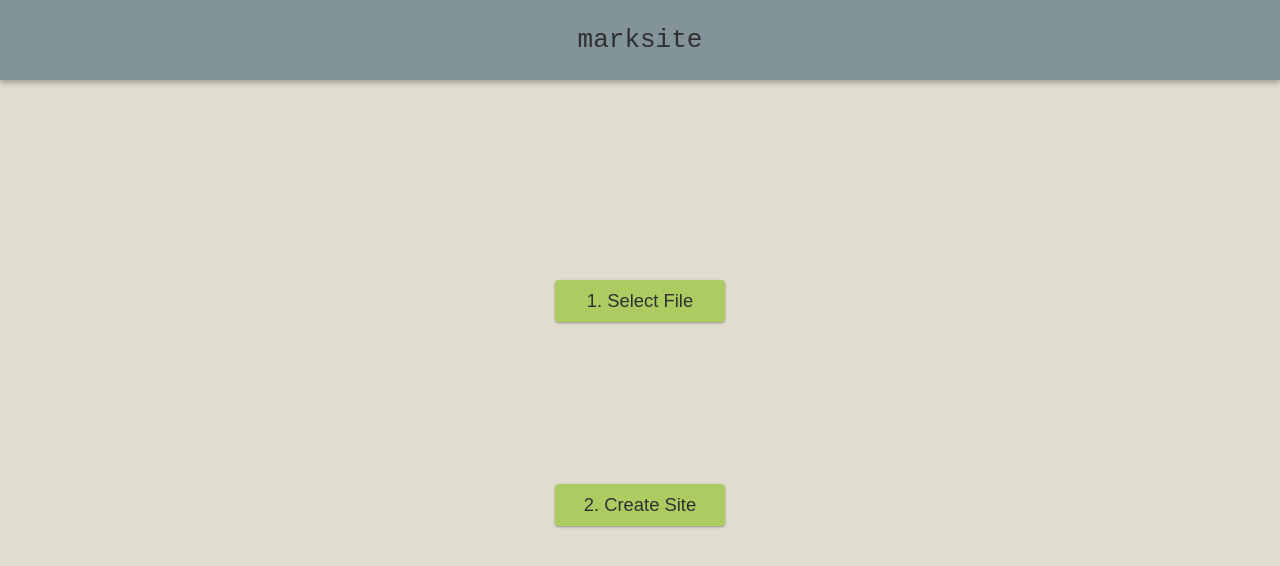
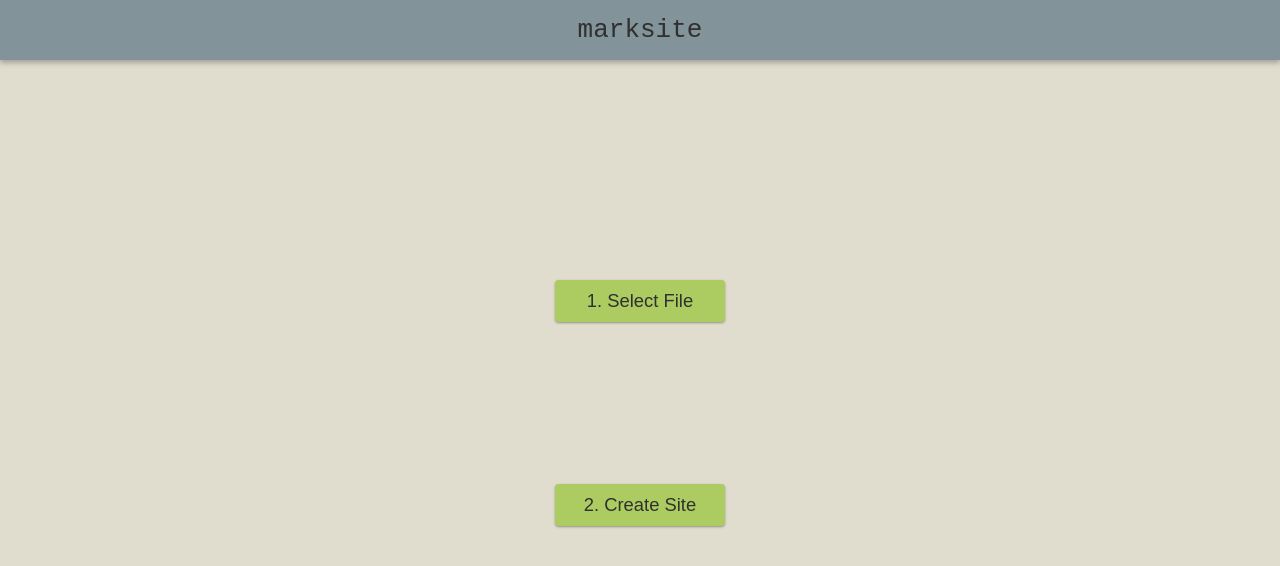
Before and after one commit to KorySchneider/markfast, a website: page public/index.html in a window 1280 px wide. Drawn offline with Linux system fonts and the light colour scheme.

Commit message:
Tweak header styles

```diff
--- a/public/index.html
+++ b/public/index.html
@@ -68,13 +68,13 @@
         width: 100vw;
         height: 60px;
         background-color: #829399;
-        font-family: monospace;
-        font-size: 1.75em;
         box-shadow: 0px 3px 5px rgba(100, 100, 100, 0.49);
       }
       header > a {
         color: #303030;
         text-decoration: none;
+        font-family: monospace;
+        font-size: 1.8em;
       }
 
       /* Desktop */
@@ -92,8 +92,7 @@
         label[for='file-input']:hover ~ #filetypes {
           visibility: inherit;
         }
-        header {
-          height: 80px;
+        header > a {
           font-size: 2em;
         }
       }
```
